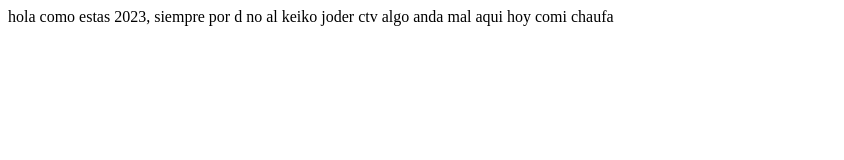
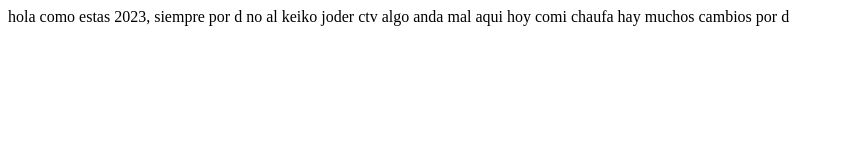
Before and after one commit to hugodiegojk/Mod_FrontEnd, a plain HTML site: page index.html in a window 1280 px wide. Shown: the whole page, without its empty margins (0-844 px from the left). Drawn offline with Linux system fonts and the light colour scheme.

Commit message:
martes se avance los codigos L

```diff
--- a/index.html
+++ b/index.html
@@ -11,5 +11,6 @@
 	joder ctv
 	algo anda mal aqui
 	hoy comi chaufa
+	hay muchos cambios por d
 </body>
 </html>
```
